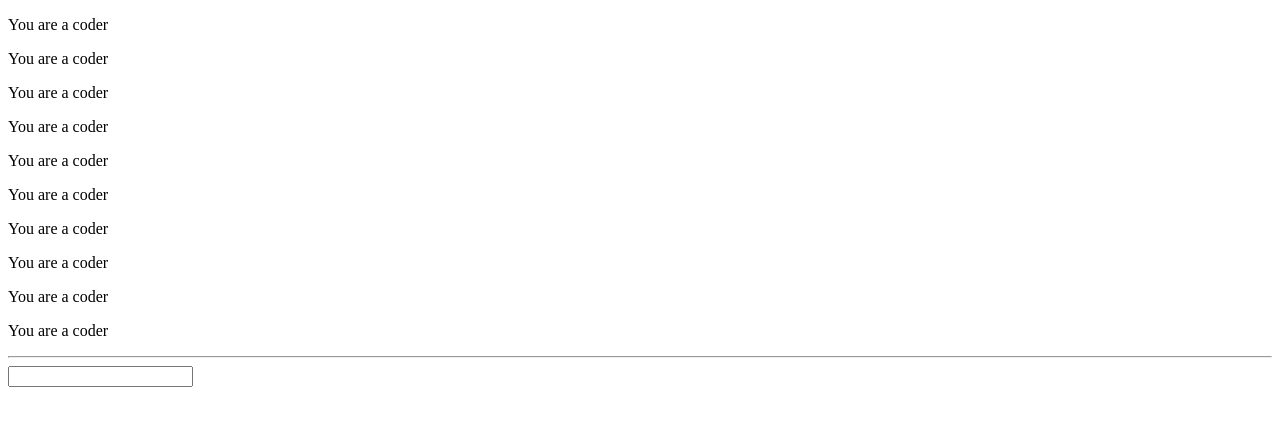
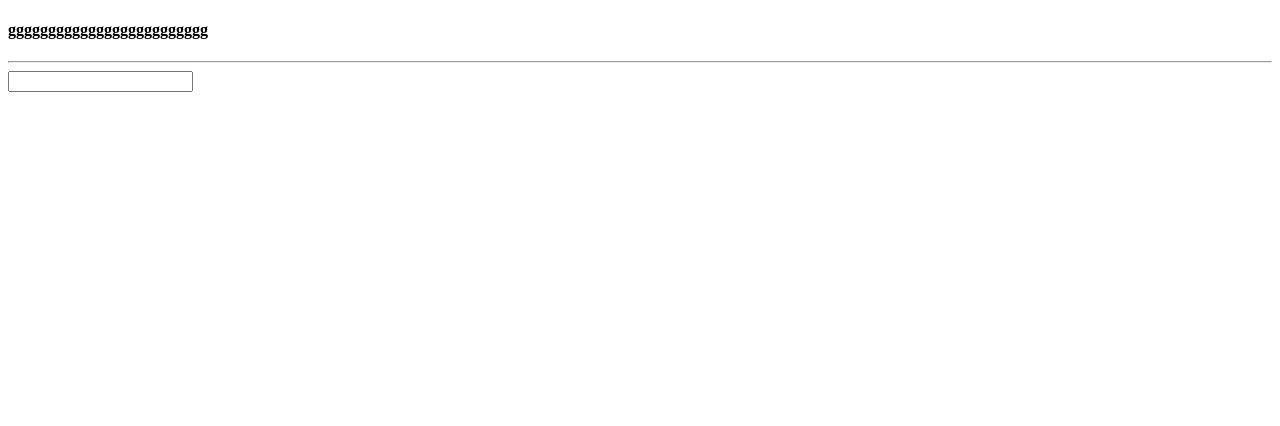
Before and after one commit to sakibmiyan/okno, a plain HTML site: page index.html in a window 1280 px wide. Drawn offline with Linux system fonts and the light colour scheme.

Commit message:
h4 added

```diff
--- a/index.html
+++ b/index.html
@@ -6,15 +6,7 @@
     <title>Document</title>
 </head>
 <body>
-    <p>You are a coder</p>
-    <p>You are a coder</p>
-    <p>You are a coder</p>
-    <p>You are a coder</p>
-    <p>You are a coder</p>
-    <p>You are a coder</p>
-    <p>You are a coder</p>
-    <p>You are a coder</p><p>You are a coder</p>
-    <p>You are a coder</p>
+    <h4>ggggggggggggggggggggggggg</h4>
     <hr>
     <input type="text" name="" id="">
 </body>
```
